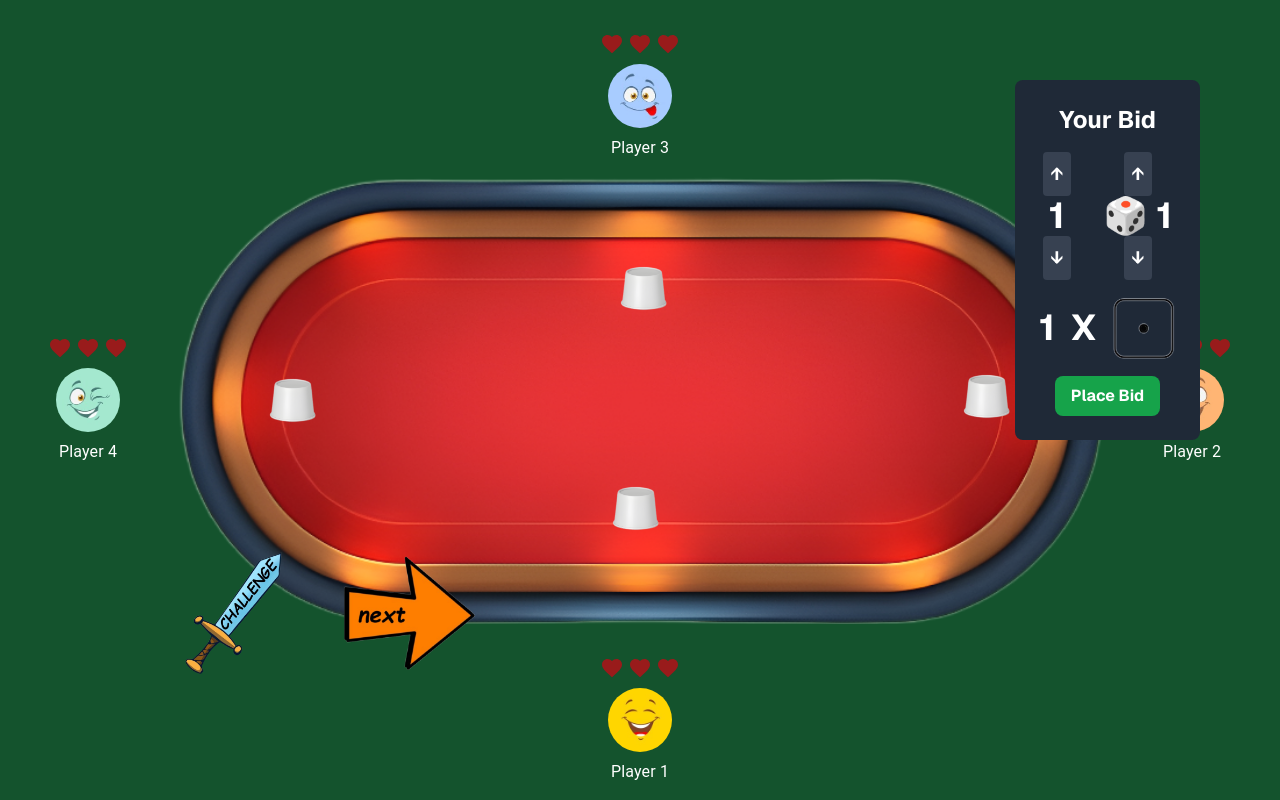
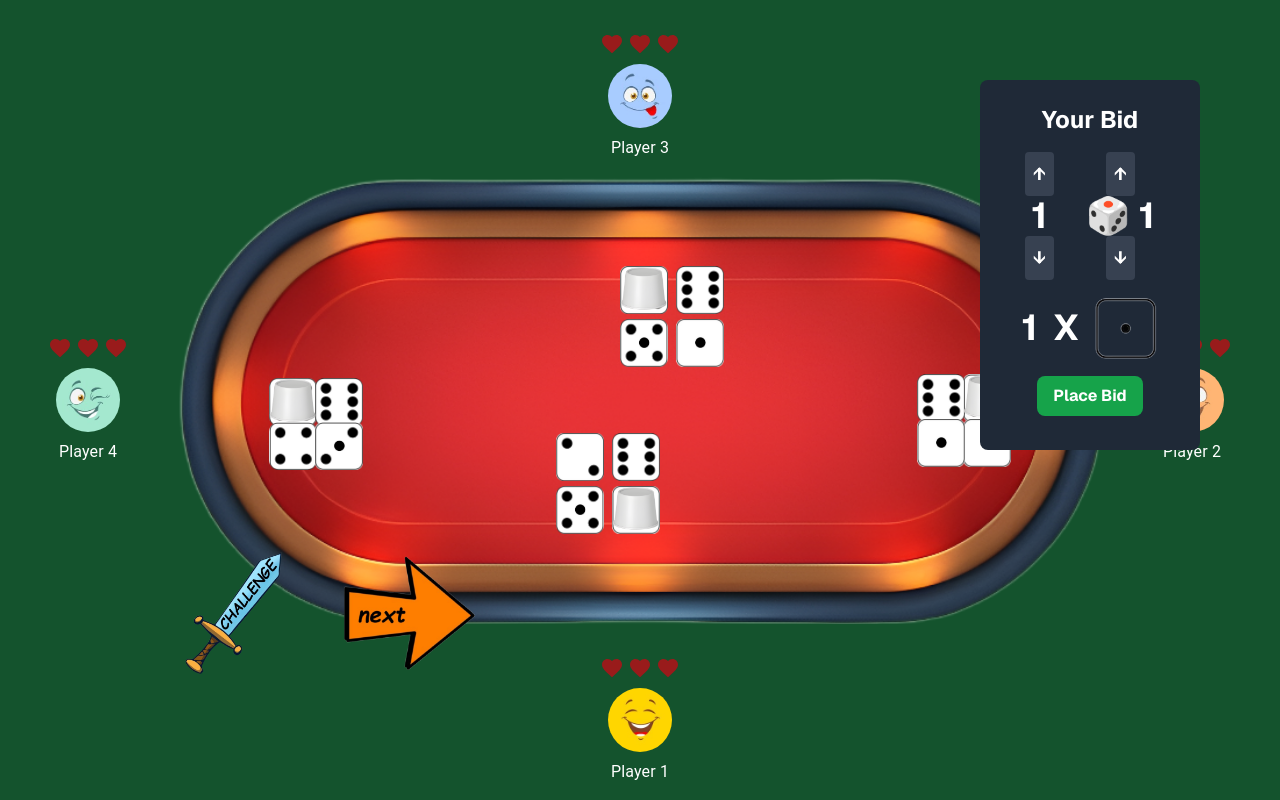
Before and after one commit to rakenduste-programmeerimine-2024/perudo-palace, a Next.js app: page /gamepage in a window 1280 px wide. Both pictures are taken after a click on the button "START GAME". Built offline with nearby package versions, Linux system fonts and the light colour scheme.

Commit message:
add dices on the table
lisasin täringud lauale mis tulevad random silmadega
hall kast paremal on nüüd ühe kindla suurusega ja ei muutu

```diff
--- a/components/pages/gamepage.tsx
+++ b/components/pages/gamepage.tsx
@@ -3,6 +3,29 @@
 import { useState } from "react";
 import { Typography, IconButton, Button } from "@mui/material";
 import FavoriteIcon from "@mui/icons-material/Favorite";
+
+const dicePositions = [
+    // Define täringu positsioonid
+    { top: "45%", left: "10%" },
+    { top: "20%", right: "47%" },
+    { bottom: "20%", left: "47%" },
+    { bottom: "45%", right: "10%" },
+
+    { top: "55%", left: "10%" },
+    { top: "20%", right: "41%" },
+    { bottom: "20%", left: "41%" },
+    { bottom: "35%", right: "10%" },
+
+    { top: "45%", left: "15%" },
+    { top: "32%", right: "47%" },
+    { bottom: "32%", left: "47%" },
+    { bottom: "45%", right: "15%" },
+
+    { top: "55%", left: "15%" },
+    { top: "32%", right: "41%" },
+    { bottom: "32%", left: "41%" },
+    { bottom: "35%", right: "15%" },
+  ];
 
 const GamePage: React.FC = () => {
   const [gameStarted, setGameStarted] = useState(false);
@@ -16,6 +39,12 @@ const GamePage: React.FC = () => {
 
   const [bidNumber, setBidNumber] = useState(1); // Number 1-16
   const [diceValue, setDiceValue] = useState(1); // Dice face 1-6
+
+  // Täringupiltide genereerimine esimesel renderdusel
+  const randomDiceImages = dicePositions.map(() => {
+    const diceNumber = Math.floor(Math.random() * 6) + 1; // Vahemik 1-6
+    return `/image/w_dice/dice${diceNumber}.png`;
+  });
 
   const increaseBid = () => {
     if (bidNumber < 16) setBidNumber(bidNumber + 1);
@@ -90,6 +119,20 @@ const GamePage: React.FC = () => {
         <>
           {/* Mängu vaade */}
           <div className="relative w-[58rem] h-[28rem] bg-table2-bg bg-center bg-cover flex items-center justify-center">
+          {randomDiceImages.map((diceImage, index) => (
+              <div
+                key={index}
+                className="absolute"
+                style={{
+                  ...dicePositions[index],
+                  width: "3rem",
+                  height: "3rem",
+                  backgroundImage: `url('${diceImage}')`,
+                  backgroundSize: "contain",
+                  backgroundRepeat: "no-repeat",
+                }}
+              ></div>
+            ))}
             {/* Cups */}
             <div
               className="absolute"
@@ -148,9 +191,12 @@ const GamePage: React.FC = () => {
           </div>
 
         {/* Bid Number ja Dice Face Selector */}
-          <div className="absolute top-[5rem] right-[5rem] flex flex-col items-center space-y-4 bg-gray-800 text-white p-6 rounded-lg">
+        <div
+        className="absolute top-[5rem] right-[5rem] flex flex-col items-center space-y-4 bg-gray-800 text-white p-6 rounded-lg"
+        style={{ width: "220px", height: "370px" }} // Kindel laius ja kõrgus
+        >
         <h1 className="text-2xl font-bold">Your Bid</h1>
-            <div className="flex items-center space-x-8">
+        <div className="flex items-center justify-center space-x-8">
             {/* Bid Number Selector */}
             <div className="flex flex-col items-center">
             <button
@@ -159,7 +205,7 @@ const GamePage: React.FC = () => {
             >
                 ↑
             </button>
-                <div className="text-4xl font-bold">{bidNumber}</div>
+            <div className="text-4xl font-bold text-center">{bidNumber}</div>
             <button
                 className="text-lg font-bold bg-gray-700 p-2 rounded hover:bg-gray-600"
                 onClick={decreaseBid}
@@ -175,7 +221,7 @@ const GamePage: React.FC = () => {
             >
                 ↑
             </button>
-                <div className="text-4xl font-bold">🎲 {diceValue}</div>
+            <div className="text-4xl font-bold text-center">🎲 {diceValue}</div>
             <button
                 className="text-lg font-bold bg-gray-700 p-2 rounded hover:bg-gray-600"
                 onClick={decreaseDice}
@@ -185,9 +231,9 @@ const GamePage: React.FC = () => {
             </div>
         </div>
         {/* Dice Image Section */}
-            <div className="mt-4 flex items-center space-x-4">
-            <div className="text-4xl font-bold text-white">{bidNumber}</div>
-            <div className="text-4xl font-bold text-white">X</div>
+        <div className="mt-4 flex items-center justify-center space-x-4">
+            <div className="text-4xl font-bold">{bidNumber}</div>
+            <div className="text-4xl font-bold">X</div>
             <div
             className="w-16 h-16 bg-cover bg-center"
             style={{
```
Lines whose indentation alone changed are shown as unchanged.
